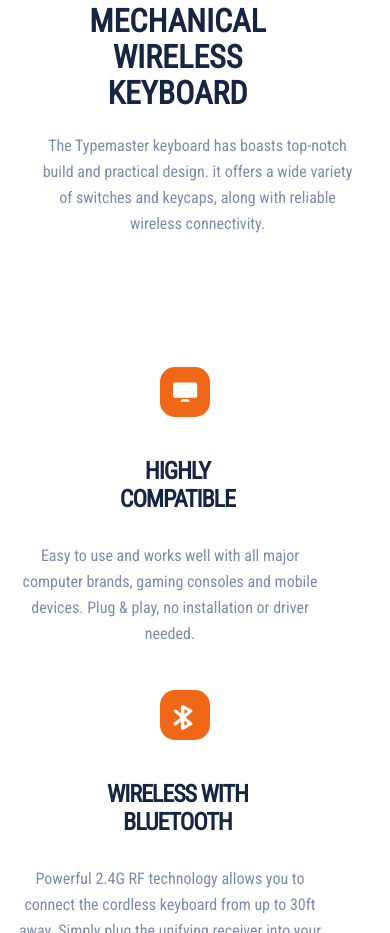
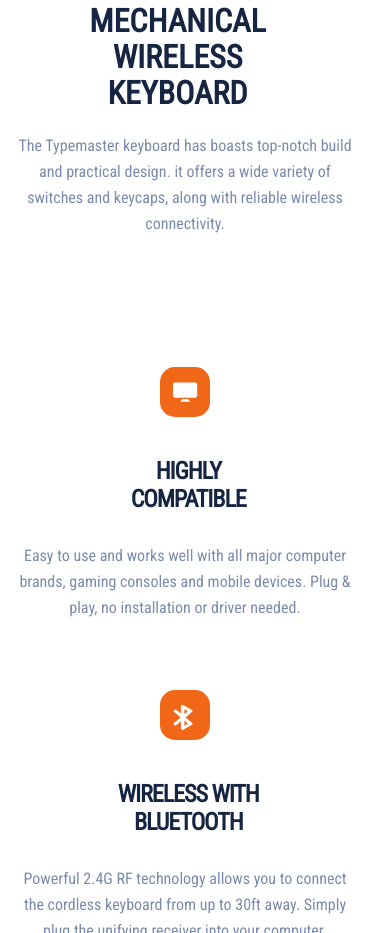
Before and after one commit to Ofosuansahh/Typemaster_Keyboard, a plain HTML site: page index.html in a window 390 px wide. Shown: the part 1192-2125 px from the top of the page. Drawn offline with Linux system fonts and the light colour scheme.

Commit message:
width adjustment

```diff
--- a/style.css
+++ b/style.css
@@ -340,7 +340,8 @@ footer{
     font-size: 16px;
     line-height: 26px;
     text-align: center;
-    margin-left: -30px;
+    margin-left: -50px;
+    width: 340px;
   }
 
   .container-3{
@@ -375,7 +376,7 @@ footer{
     line-height: 28px;
     text-align: center;
     width: 180px;
-    margin-left: 20%;
+    margin-left: 23%;
   }
 
   .container-3 p{
@@ -384,7 +385,7 @@ footer{
     color: #7B8BAD;
     margin-top: 30px;
     text-align: center;
-    width: 310px;
+    width: 340px;
   }
 }
 
```
